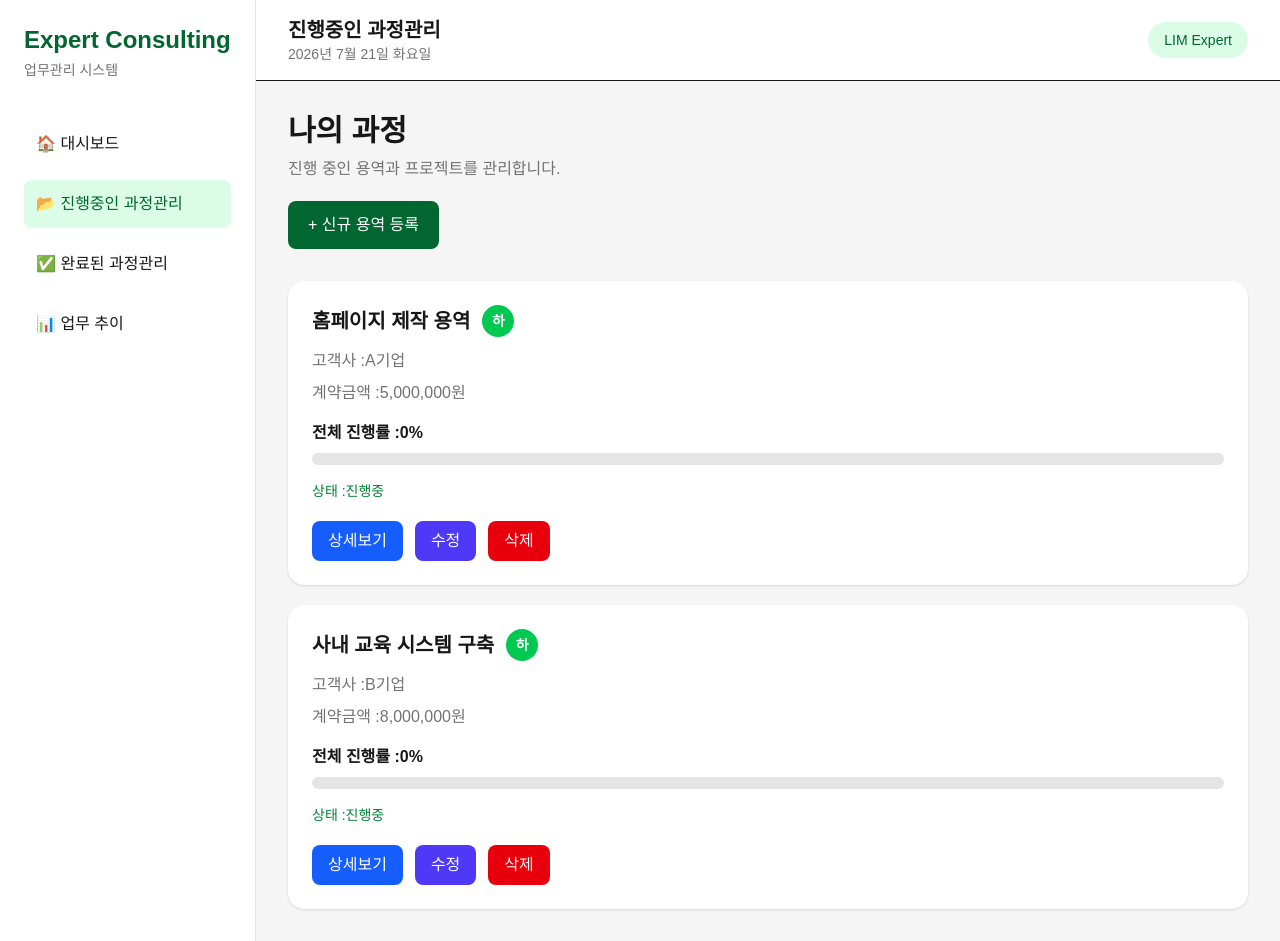
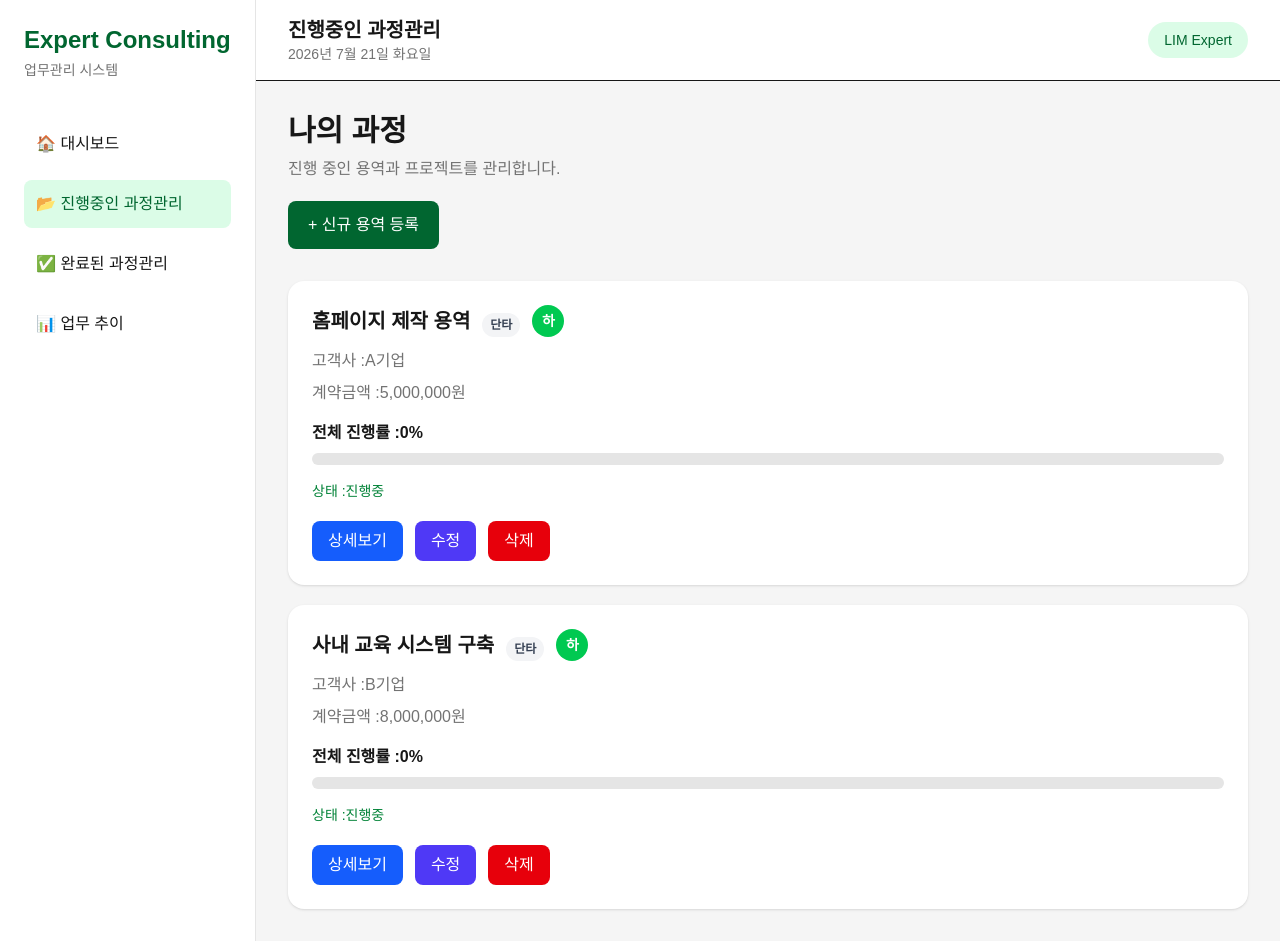
Before and after one commit to lgulv9809-dev/hrd-dashboard, a Next.js app: page /projects in a window 1280 px wide. Built offline with nearby package versions, Linux system fonts and the light colour scheme.

Commit message:
테스트17-1

```diff
--- a/components/ProjectCard.tsx
+++ b/components/ProjectCard.tsx
@@ -130,9 +130,23 @@ return (
 
 </h2>
 
+<div className="mt-2 flex gap-2">
 
+  {annual ? (
+    <span className="rounded-full bg-green-100 px-2 py-1 text-xs font-semibold text-green-700">
+      연간
+    </span>
+  ) : multiRound ? (
+    <span className="rounded-full bg-blue-100 px-2 py-1 text-xs font-semibold text-blue-700">
+      다차수
+    </span>
+  ) : (
+    <span className="rounded-full bg-gray-100 px-2 py-1 text-xs font-semibold text-gray-700">
+      단타
+    </span>
+  )}
 
-
+</div>
 
 
 <span
@@ -177,45 +191,7 @@ difficulty==="중"
 
 
 
-{
-annual && (
 
-<span
-
-className="rounded-full bg-blue-500 px-3 py-1 text-xs font-bold text-white"
-
->
-
-연간
-
-</span>
-
-)
-
-}
-
-
-
-
-
-
-
-{
-multiRound && (
-
-<span
-
-className="rounded-full bg-purple-500 px-3 py-1 text-xs font-bold text-white"
-
->
-
-다차수
-
-</span>
-
-)
-
-}
 
 
 
```
